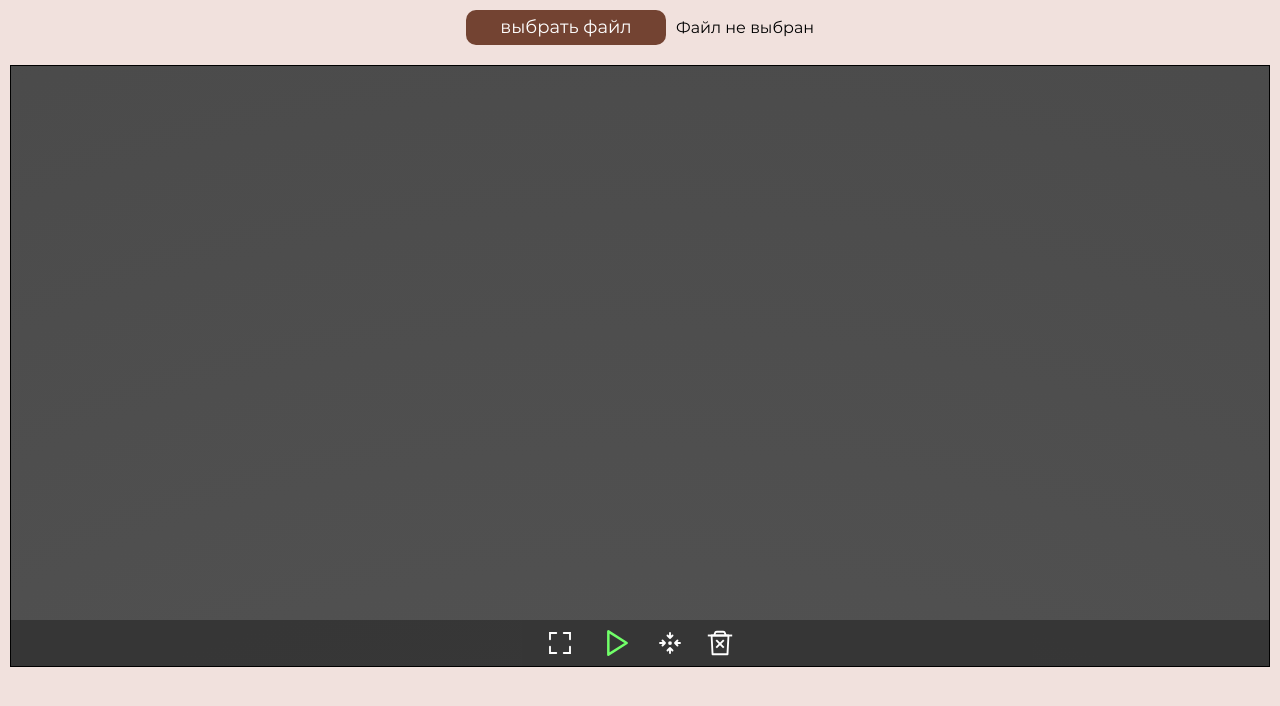
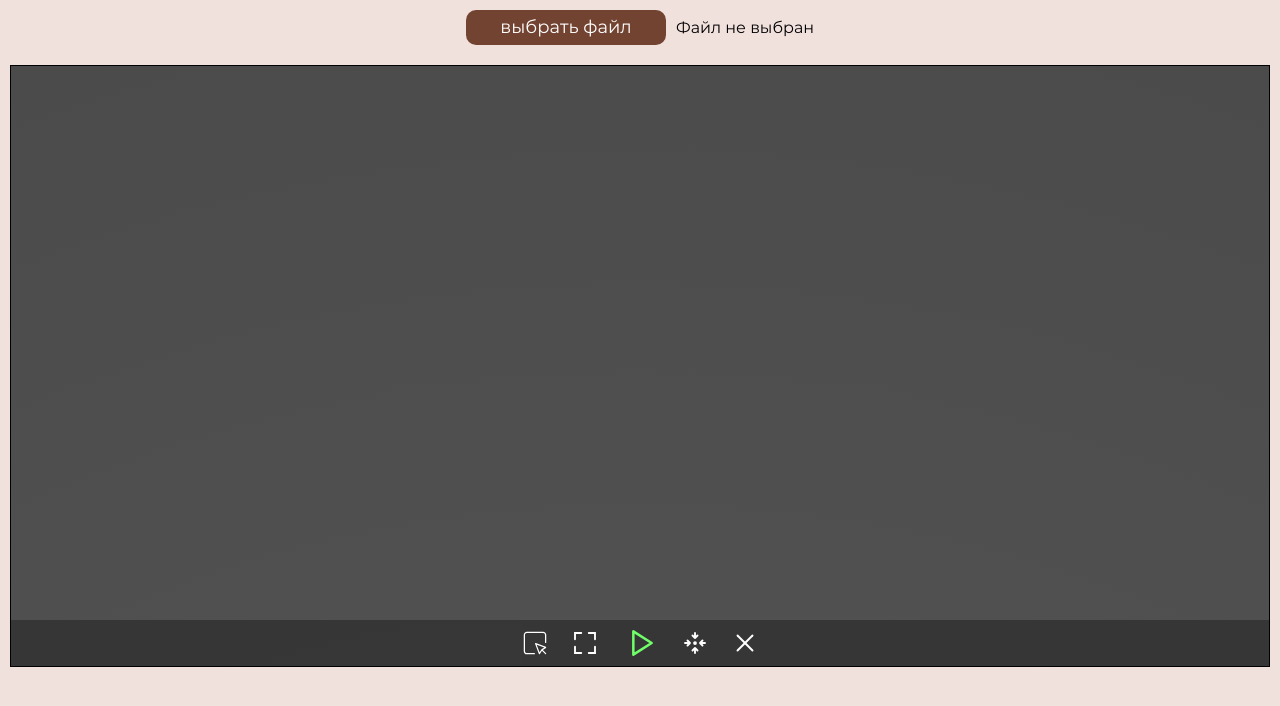
Before and after one commit to olegmyltsev/AestheticGeometry, a React (Create React App) app: page / in a window 1280 px wide. Shown: the top 706 px of the page. Built offline with nearby package versions, Linux system fonts and the light colour scheme.

Commit message:
added centering select button

```diff
--- a/src/components/sections/DduPlayer/DduCanvas/DduCanvas.jsx
+++ b/src/components/sections/DduPlayer/DduCanvas/DduCanvas.jsx
@@ -36,6 +36,8 @@ export default function DduCanvas({ file, pause }) {
     const isPlaying = useContext(IsPlayingContext)
 
     const [isMouseMove, setMouseMove] = useState(false)
+    const [dduCenter, setDduCenter] = useState([0, 0])
+    const [isCentering, setCentering] = useState(false)
 
     function cleanCanvas() {
         canvasRef.current.getContext('2d').clearRect(0, 0, canvasRef.current.width, canvasRef.current.height);
@@ -68,7 +70,7 @@ export default function DduCanvas({ file, pause }) {
         const loop = (timestamp) => {
             if (!isPlaying) return;
             if (timestamp - lastTime >= interval) {
-                update(file, canvasRef.current.getContext('2d'));
+                update(file, canvasRef.current.getContext('2d'), dduCenter);
                 lastTime = timestamp;
             }
             timerId.current = requestAnimationFrame(loop);
@@ -97,6 +99,8 @@ export default function DduCanvas({ file, pause }) {
 
 
 
+
+
     useEffect(() => {
         if (isPlaying && file.length !== 0) { start() } else cancelAnimationFrame(timerId.current);
     }, [isPlaying])
@@ -105,6 +109,7 @@ export default function DduCanvas({ file, pause }) {
         centering()
         enableDragScroll(canvasWindowRef.current, canvasRef.current)
         zoom(canvasWindowRef.current, canvasRef.current)
+        setDduCenter([canvasRef.current.width / 2, canvasRef.current.height / 2])
     }, [])
 
     return (
@@ -113,12 +118,29 @@ export default function DduCanvas({ file, pause }) {
                 className='DduCanvas__window'
                 ref={canvasWindowRef}
                 onMouseMove={mouseMoveHandle}
+
+
             >
-                <Toolbar isActive={isMouseMove} fullScreen={() => fullScreenToggle(canvasWindowRef.current)} centering={centering} pause={pause} cleanCanvas={cleanCanvas} />
+                <Toolbar isActive={isMouseMove} fullScreen={() => fullScreenToggle(canvasWindowRef.current)} centering={centering} pause={pause} cleanCanvas={cleanCanvas} setCentering={setCentering} isCentering={isCentering} />
                 <canvas
+                    // onDoubleClick={() => fullScreenToggle(canvasWindowRef.current)}
                     className="DduCanvas__canvas"
                     ref={canvasRef}
-                    onDoubleClick={() => fullScreenToggle(canvasWindowRef.current)}
+                    onClick={(e) => {
+                        if (!isCentering) return
+                        pause()
+
+                        let scale = window.getComputedStyle(canvasRef.current).getPropertyValue('transform').split(',')[3]
+                        const rect = e.target.getBoundingClientRect();
+                        const x = (rect.left / scale - e.clientX / scale) * -1
+                        const y = (rect.top / scale - e.clientY / scale) * -1
+                        const transformX = dduCenter[0] + canvasRef.current.width / 2 - x
+                        const transformY = dduCenter[1] + canvasRef.current.height / 2 - y
+
+                        setDduCenter([transformX, transformY])
+
+                        setCentering(false)
+                    }}
                     id="dduCanvas"
                     width='6000px'
                     height='3000px'
--- a/src/components/sections/DduPlayer/DduCanvas/DduCanvas.sass
+++ b/src/components/sections/DduPlayer/DduCanvas/DduCanvas.sass
@@ -4,6 +4,7 @@
     margin-top: 20px
     border: solid #000000 1px
     &__window
+        background: #353535
         box-sizing: border-box
         height: 600px
         overflow: auto
--- a/src/components/sections/DduPlayer/DduCanvas/Toolbar/Toolbar.jsx
+++ b/src/components/sections/DduPlayer/DduCanvas/Toolbar/Toolbar.jsx
@@ -4,10 +4,11 @@ import { IsPlayingContext } from '../../DduPlayer'
 
 
 
-export default function Toolbar({ isActive, fullScreen, centering, pause, cleanCanvas}) {
+export default function Toolbar({ isActive, fullScreen, centering, pause, cleanCanvas, setCentering, isCentering }) {
     const isPlaying = useContext(IsPlayingContext)
     const Toolbar = useRef(null)
     const [isHover, setIsHover] = useState(false)
+
 
     useEffect(() => {
         document.addEventListener('fullscreenchange', () => {
@@ -27,21 +28,26 @@ export default function Toolbar({ isActive, fullScreen, centering, pause, cleanC
 
     return (
         <div className="Toolbar" ref={Toolbar} onMouseEnter={() => setIsHover(true)} onMouseLeave={() => setIsHover(false)}>
-            <button className="Toolbar__btn" onClick={fullScreen}>
+            <button className="Toolbar__btn" title='Выбрать центр рисунка' onClick={() => {setCentering(!isCentering)}}>
+                <svg viewBox="0 0 24 24">
+                    <path d="M18.2848192,17.5777124 L20.8535534,20.1464466 C21.0488155,20.3417088 21.0488155,20.6582912 20.8535534,20.8535534 C20.6582912,21.0488155 20.3417088,21.0488155 20.1464466,20.8535534 L17.5777124,18.2848192 L15.9160251,20.7773501 C15.6899572,21.116452 15.1749357,21.0571624 15.0318354,20.6755617 L12.0318354,12.6755617 C11.8811067,12.2736185 12.2736185,11.8811067 12.6755617,12.0318354 L20.6755617,15.0318354 C21.0571624,15.1749357 21.116452,15.6899572 20.7773501,15.9160251 L18.2848192,17.5777124 Z M17.2312404,17.0782479 L19.4104716,15.6254271 L13.3544004,13.3544004 L15.6254271,19.4104716 L17.0782479,17.2312404 C17.0974475,17.2011742 17.1201804,17.1727128 17.1464466,17.1464466 C17.1727128,17.1201804 17.2011742,17.0974475 17.2312404,17.0782479 L17.2312404,17.0782479 Z M11.5,20 C11.7761424,20 12,20.2238576 12,20.5 C12,20.7761424 11.7761424,21 11.5,21 L5.5,21 C4.11928813,21 3,19.8807119 3,18.5 L3,5.48612181 C3,4.10540994 4.11928813,2.98612181 5.5,2.98612181 L18.5,2.98612181 C19.8807119,2.98612181 21,4.10540994 21,5.48612181 L21,11.5 C21,11.7761424 20.7761424,12 20.5,12 C20.2238576,12 20,11.7761424 20,11.5 L20,5.48612181 C20,4.65769469 19.3284271,3.98612181 18.5,3.98612181 L5.5,3.98612181 C4.67157288,3.98612181 4,4.65769469 4,5.48612181 L4,18.5 C4,19.3284271 4.67157288,20 5.5,20 L11.5,20 Z" fill='#fff' stroke={
+                        isCentering? '#fff' : 'none'
+                    }/>
+                </svg>
+            </button>
+            <button title='На весь экран' className="Toolbar__btn" onClick={fullScreen}>
                 <svg width="30px" height="30px" viewBox="0 0 24 24" fill="none">
                     <path d="M9.00002 3.99998H4.00004L4 9M20 8.99999V4L15 3.99997M15 20H20L20 15M4 15L4 20L9.00002 20" stroke="#ffffffff" strokeWidth="1.5" strokeLinecap="round" />
                 </svg>
             </button>
-            <button className="Toolbar__btn Toolbar__btn-pause" onClick={pause}>
-                {isPlaying ? <svg width="30px" height="30px" viewBox="0 0 24 24" fill="none">
-                    <rect x="8" y="6" width="3" height="12" rx="0.5" stroke="#71ff69ff" />
-                    <rect x="13" y="6" width="3" height="12" rx="0.5" stroke="#71ff69ff" />
-                </svg> : <svg width="30px" height="30px" viewBox="0 0 24 24" fill="none">
-                    <path d="M8 5V19L19 12L8 5Z" stroke="#71ff69ff" strokeWidth="1.5" fill="none" strokeLinejoin="round" />
+            <button title='Приостановить' className="Toolbar__btn Toolbar__btn-pause" onClick={pause}>
+                <svg width="30px" height="30px" viewBox="0 0 24 24" fill="none">
+                    {isPlaying ? <g> <rect x="8" y="6" width="3" height="12" rx="0.5" stroke="#71ff69ff" />
+                    <rect x="13" y="6" width="3" height="12" rx="0.5" stroke="#71ff69ff" /> </g> :
+                     <path d="M8 5V19L19 12L8 5Z" stroke="#71ff69ff" strokeWidth="1.5" fill="none" strokeLinejoin="round" />}
                 </svg>
-                }
             </button>
-            <button className="Toolbar__btn" onClick={centering}>
+            <button title='Центрировать' className="Toolbar__btn" onClick={centering}>
                 <svg width="30px" height="30px" viewBox="0 0 24 24" fill="none">
                     <path d="M12 8L12 4M12 8L10 6M12 8L14 6" stroke="#ffffff" strokeWidth="1.5" strokeLinecap="round" />
                     <path d="M12 16L12 20M12 16L10 18M12 16L14 18" stroke="#ffffff" strokeWidth="1.5" strokeLinecap="round" />
@@ -50,15 +56,10 @@ export default function Toolbar({ isActive, fullScreen, centering, pause, cleanC
                     <circle cx="12" cy="12" r="1.5" fill="#ffffff" />
                 </svg>
             </button>
-            <button className="Toolbar__btn" onClick={cleanCanvas}>
-                <svg width="25px" height="25px" viewBox="0 0 32 32" xmlns="http://www.w3.org/2000/svg">
-                    <g>
-                        <path d="M24,29H8.05a1,1,0,0,1-1-.95l-1-20a1.06,1.06,0,0,1,.27-.74A1,1,0,0,1,7,7H25a1,1,0,0,1,.73.31,1.06,1.06,0,0,1,.27.74L25,28.05A1,1,0,0,1,24,29ZM9,27H23L24,9H8.05Z" fill="white" />
-                        <rect x="3" y="7" width="26" height="2" fill="white" />
-                        <path d="M21,8.24l-.62-2.48a1,1,0,0,0-1-.76H12.56a1,1,0,0,0-1,.76L11,8.24,9,7.76l.62-2.49A3,3,0,0,1,12.56,3h6.88a3,3,0,0,1,2.91,2.27L23,7.76Z" fill="white" />
-                        <line x1="12" y1="13" x2="20" y2="21" stroke="white" strokeWidth="2" />
-                        <line x1="20" y1="13" x2="12" y2="21" stroke="white" strokeWidth="2" />
-                    </g>
+            <button title='Очистить' className="Toolbar__btn Toolbar__btn-cross" onClick={cleanCanvas}>
+                <svg viewBox="0 0 24 24" stroke="#fff" strokeWidth="1.5" strokeLinecap="round" strokeLinejoin="round">
+                    <line x1="18" y1="6" x2="6" y2="18" />
+                    <line x1="6" y1="6" x2="18" y2="18" />
                 </svg>
             </button>
         </div>
--- a/src/components/sections/DduPlayer/DduCanvas/functions/dduParser.js
+++ b/src/components/sections/DduPlayer/DduCanvas/functions/dduParser.js
@@ -3,8 +3,8 @@ export class Circle{
         this.color = color;
         this.visible = visible;
         this.fill = fill;
-        this.x = x + 3000
-        this.y = y + 1500
+        this.x = x
+        this.y = y
         this.r = r
         this.r2 = r * r;
         this.rule = rule.split('').map((c) => parseInt(c));
@@ -29,10 +29,10 @@ export class Circle{
     }
 
     // Отрисовывает сгенерированные круги в canvas
-    draw(context) {
+    draw(context, center=[3000, 1500]) {
         if (this.visible) {
             context.beginPath();
-            context.arc(this.x, this.y, this.r, 0, 2 * Math.PI, false);
+            context.arc(this.x+center[0], this.y+center[1], this.r, 0, 2 * Math.PI, false);
             if (this.fill) {
                 context.fillStyle = this.color;
                 context.fill();
--- a/src/components/sections/DduPlayer/DduCanvas/functions/dodeca-view.js
+++ b/src/components/sections/DduPlayer/DduCanvas/functions/dodeca-view.js
@@ -52,9 +52,9 @@ async function  updateCircles(circles) {
 }
 
 
-export function update(file, context) {
+export function update(file, context, center) {
     for (const circle of file) {
-        circle.draw(context);
+        circle.draw(context, center);
     }
     updateCircles(file);
 }
--- a/src/components/sections/DduPlayer/DduPlayer.sass
+++ b/src/components/sections/DduPlayer/DduPlayer.sass
@@ -5,7 +5,11 @@
     background: colors.$bg-color
     max-width: 100vw
     overflow: auto
+    scrollbar-width: none
     padding: 0 10px
+    &::-webkit-scrollbar
+        display: none
+
     &__container
         box-sizing: border-box
         margin: 0 auto
```
Also changed, not shown: src/sass/index.sass (line endings or trailing spaces), 11 other files (tests, documents, lock files or other folders).
